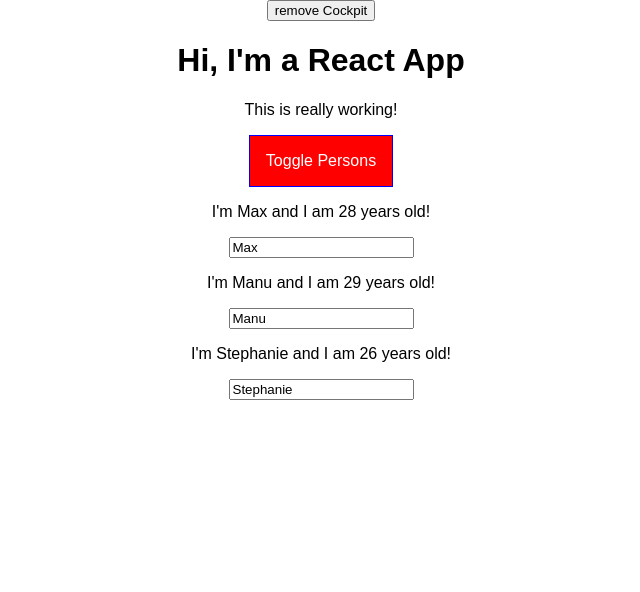
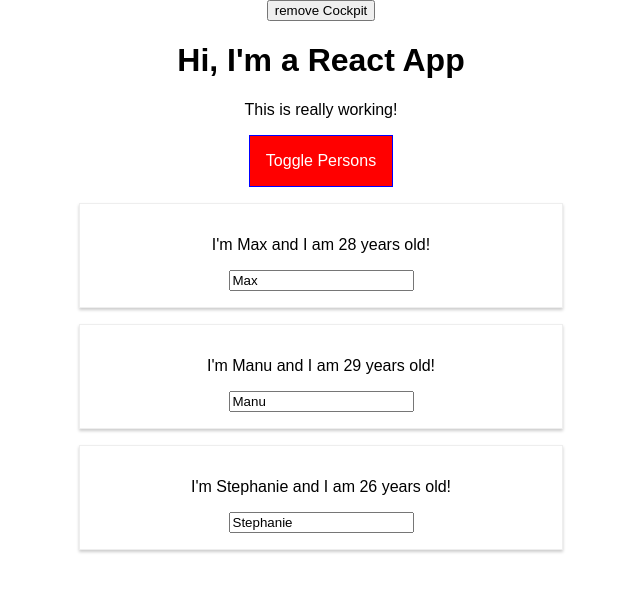
Before and after one commit to saittosun/maxi-deepdiveinto-react, a React (Create React App) app: page / in a window 1280 px wide. Both pictures are taken after a click on the button "Toggle Persons". Shown: the top 592 px of the page, without its empty margins (319-959 px from the left). Built offline with nearby package versions, Linux system fonts and the light colour scheme.

Commit message:
passing unknown props

```diff
--- a/src/components/Persons/Person/Person.js
+++ b/src/components/Persons/Person/Person.js
@@ -1,20 +1,21 @@
 import React, { Component, Fragment } from 'react';
+import withClass from '../../../hoc/withClass';
 // import Aux from '../../../hoc/Auxiliary';
 
-// import classes from './Person.module.css';
+import classes from './Person.module.css';
 
 class Person extends Component {
   render() {
     console.log('[Person.js] is rendering...');
     return (
-      <Fragment>
+      <>
         <p onClick={this.props.click}>I'm {this.props.name} and I am {this.props.age} years old!</p>
         <p>{this.props.children}</p>
         <input type="text" onChange={this.props.changed} value={this.props.name} />
-      </Fragment>
+      </>
 
     )
   }
 };
 
-export default Person;
+export default withClass(Person, classes.Person);
--- a/src/hoc/WithClass.js
+++ b/src/hoc/WithClass.js
@@ -3,7 +3,7 @@ import React from "react";
 const withClass = (WrappedComponent, className) => {
   return props => (
     <div className={className}>
-      <WrappedComponent />
+      <WrappedComponent {...props} />
     </div>
   )
 }
```
